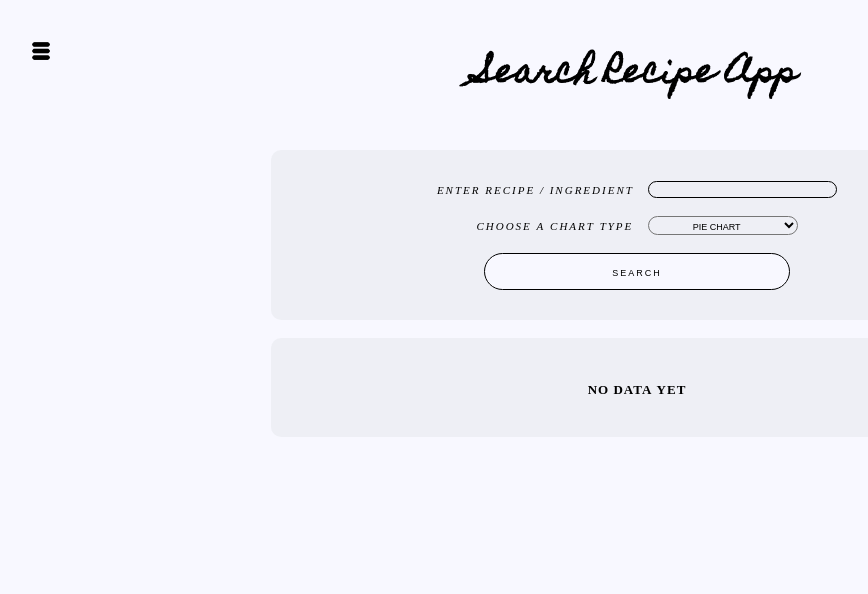
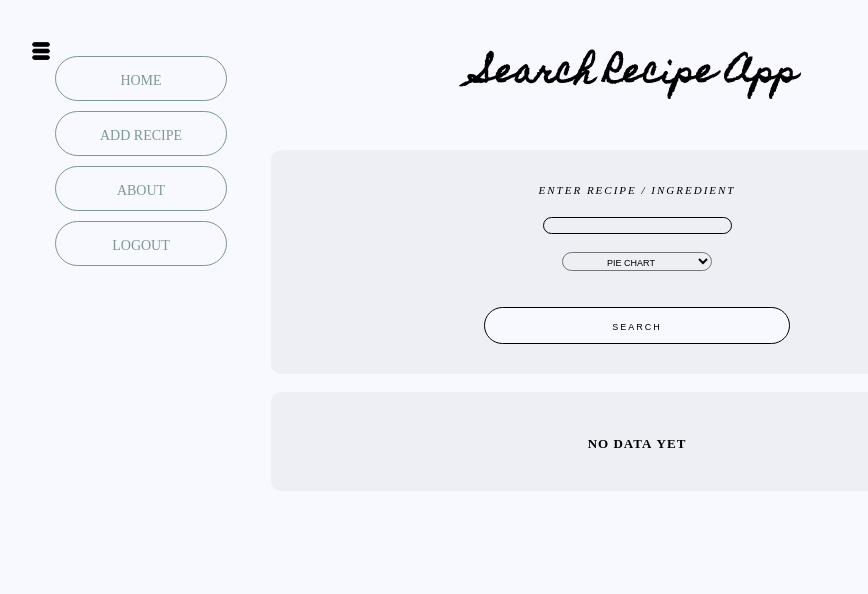
Before and after one commit to emnnichols/recipe-app, a Django app: page /recipes/search in a window 1280 px wide. Shown: the top 594 px of the page, without its empty margins (3-871 px from the left). Run offline with Django 4.2, Linux system fonts and the light colour scheme; the visitor is signed in with stand-in values (Sample User, id 1).

Commit message:
Update recipe_search.html

```diff
--- a/recipes/templates/recipes/recipe_search.html
+++ b/recipes/templates/recipes/recipe_search.html
@@ -19,12 +19,17 @@
     <button onclick="showMenu()" class="navigation">
       <img src="{% static 'recipes/images/menu.png' %}" width="20px" />
     </button>
-    <div id="nav" class="nav-hide">
+    <div id="nav" class="hide">
       <ul>
         <a href="{% url 'recipes:list' %}">
           <li>home</li>
         </a>
-        <li>add button</li>
+        <a href="{% url 'recipes:add' %}">
+          <li>add recipe</li>
+        </a>
+        <a href="{% url 'recipes:about' %}">
+          <li>about</li>
+        </a>
         <a href="{% url 'logout' %}">
           <li>logout</li>
         </a>
@@ -35,10 +40,10 @@
   <div class="search_card">
     <form action="" method="POST">
       {% csrf_token %}
-      {{form.recipe_search.label}} &nbsp; {{form.recipe_search}}
+      {{form.recipe_search.label}} <br><br> {{form.recipe_search}}
       <br><br>
-      {{form.chart_type.label}} &nbsp; {{form.chart_type}}
-      <br><br>
+      {{form.chart_type}}
+      <br><br><br>
       <button type="submit">
         Search
       </button>
```
